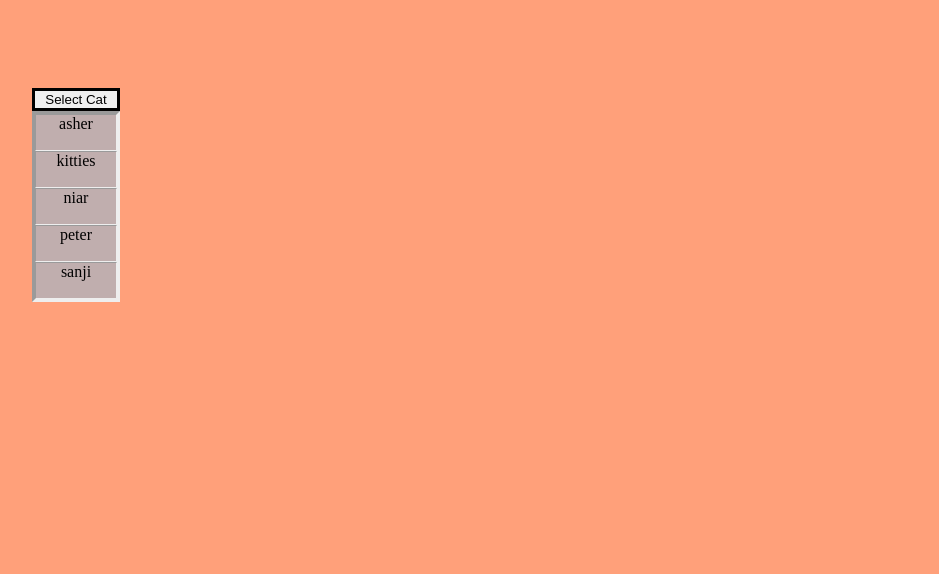
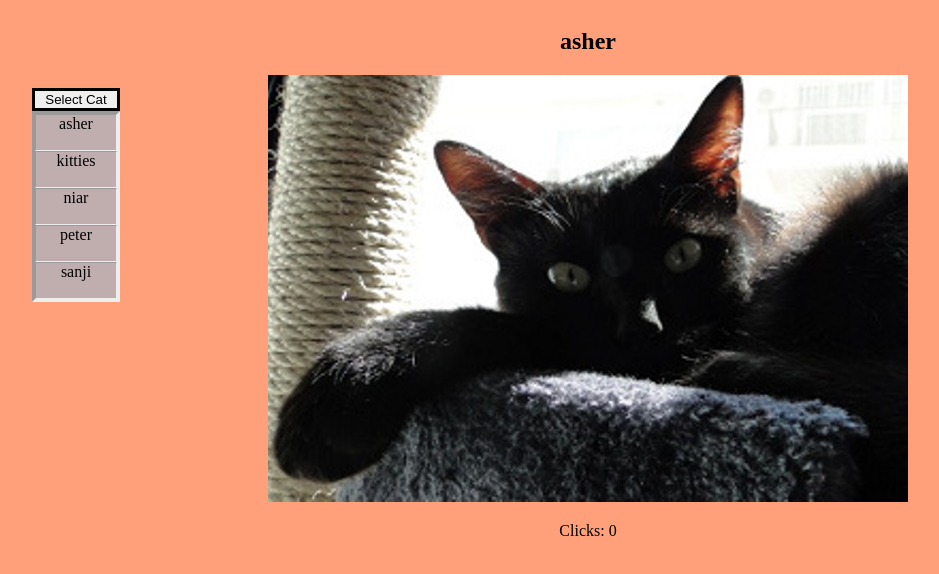
Before and after one commit to AnastasiaEvgenia/cat-clicker, a plain HTML site: page index.html in a window 1280 px wide. Both pictures are taken after a click on the button "Select Cat". Shown: the whole page, without its empty margins (106-1045 px from the left). Drawn offline with nearby package versions, Linux system fonts and the light colour scheme.

Commit message:
feat: Cat premium changes done. Split view, data and octapus.

```diff
--- a/app.js
+++ b/app.js
@@ -1,5 +1,6 @@
 /*----Application Data----*/
 const data = {
+    currentCat: null,
     cats: [{
             name: "asher",
             url: "images/asher.jpg",
@@ -34,59 +35,87 @@ const data = {
 
 
 /*----Application Octapus----*/
-const button = $('button');
-const catList = $('.drop_down_contents');
-const imgContainer = $('.img_container');
+const octapus = {
+    init: function() {
+        data.currentCat = data.cats[0];
+        catView.init();
+        catListView.init();
 
-//create list with cat names and append to dom hidden images
-for (let cat of data.cats) {
-    const catName = $(`<p>${cat.name}</p>`);
-    const catPic = $(`
-			<div class="cat-card hidden">
-				<p>${cat.name}</p>
-    			<img src="${cat.url}">
-				<p>Clicks: ${cat.clicks}</p>
-			</div>`);
-    catList.append(catName);
-    imgContainer.append(catPic);
+    },
+
+    getCats: function() {
+        return data.cats;
+    },
+
+    getCurrentCat: function() {
+        return data.currentCat;
+    },
+
+    setCurrentCat: function(cat) {
+        data.currentCat = cat;
+    },
+
+    incrementClicks: function() {
+        data.currentCat.clicks++;
+        catView.render();
+    }
+
 }
-
-//open cat list when the button is clicked.
-button.click(function() {
-    catList.toggleClass("drop_down_visibility");
-});
-
-
-const catListNames = $('.drop_down_contents p');
-const catCards = $('.cat-card');
-catList.click(function(evt) {
-	//find which cat was clicked
-	let currentCat = evt.target.innerText;
-	//find which catCard has same name with current cat
-	//and make it appear on DOM
-	for(let catCard of catCards) {
-		if(catCard.children[0].innerText === currentCat) {
-			catCard.classList.remove("hidden");
-		} else {
-			catCard.classList.add("hidden");
-		}
-	}
-
-});
-
-const image = $('img');
-
-image.click(function(evt) {
-  let currentCatName = evt.target.previousElementSibling.innerText;
-  let currentCatClicks = evt.target.nextElementSibling;
-  for(let cat of data.cats) {
-  	if(currentCatName === cat.name){
-  		cat.clicks++;
-  		currentCatClicks.innerHTML = `Clicks: ${cat.clicks}`;
-  	}
-  }
-});
 
 
 
 /*----Application View----*/
+const catListView = {
+    init: function() {
+        this.button = $('button');
+        this.catList = $('.drop_down_contents');
+
+        this.render();
+    },
+
+
+    render: function() {
+        const cats = octapus.getCats();
+
+        for(let cat of cats){
+            const catName = $(`<p>${cat.name}</p>`);
+            this.catList.append(catName);
+            catName.click( (function(cat) {
+                return function() {
+                    octapus.setCurrentCat(cat);
+                    catView.render();
+                };
+            })(cat));
+        }
+
+        self = this;
+        this.button.click(function(){
+            self.catList.toggleClass("drop_down_visibility");
+        });
+    }
+};
+
+const catView = {
+    init: function() {
+        this.imgContainer = $('.img_container');
+        this.catName = $('.cat_name');
+        this.catImage = $('.cat_image');
+        this.catClicks = $('.cat_clicks');
+
+        this.catImage.click(function() {
+            octapus.incrementClicks();
+        });
+
+        this.render();
+    },
+
+
+    render: function() {
+        const currentCat = octapus.getCurrentCat();
+        this.catName.text(currentCat.name);
+        this.catImage.attr("src", currentCat.url);
+        this.catClicks.text(`Clicks: ${currentCat.clicks}`);
+    }
+}
+
+octapus.init();
--- a/index.html
+++ b/index.html
@@ -14,10 +14,14 @@
 <body class="container">
 	<div class="drop_down">
 		<button>Select Cat</button>
-		<div class="drop_down_contents drop_down_visibility">
-		</div>
+		<div class="drop_down_contents drop_down_visibility"></div>
 	</div>
 	<div class="img_container">
+        <div class="cat_card">
+            <h2 class="cat_name"></h2>
+            <img class="cat_image" src="">
+            <p class="cat_clicks"></p>
+        </div>
     </div>
 
 	<script src="app.js"></script>
```
Also changed, not shown: 1 other file.
